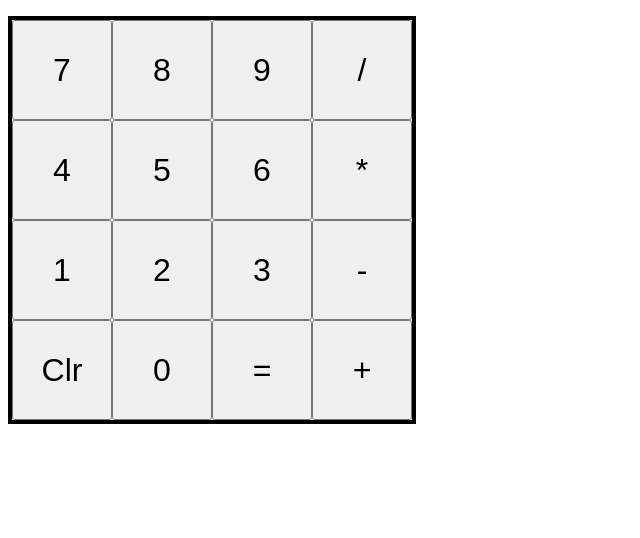
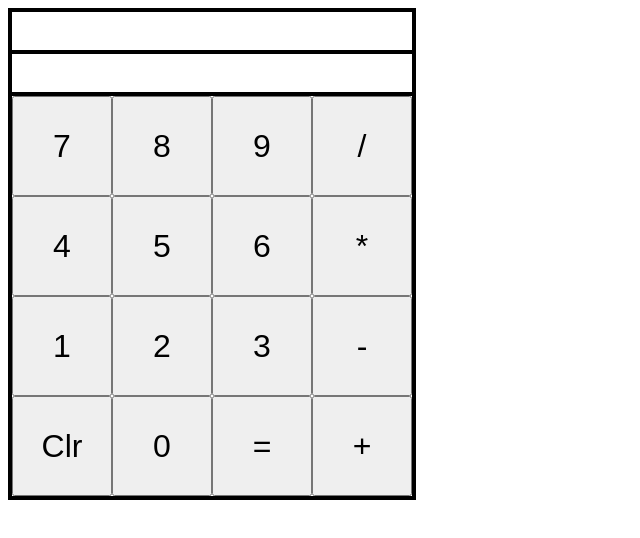
Before and after one commit to amcconnell1316/calculator, a plain HTML site: page index.html in a window 1280 px wide. Shown: the whole page, without its empty margins (0-640 px from the left). Drawn offline with Linux system fonts and the light colour scheme.

Commit message:
Style numbers

```diff
--- a/styles.css
+++ b/styles.css
@@ -21,7 +21,14 @@ button {
     width: 100px;
 }
 
-.number {
+.numbers {
     text-align: right;
-    width: 400px;
+    font-size: x-large;
+    width: 392px;
+    height: 30px;
+    border-width: 4px 4px 0px 4px;
+    border-style: solid;
+    border-color: black;
+    margin: 0;
+    padding: 4px;
 }
```
